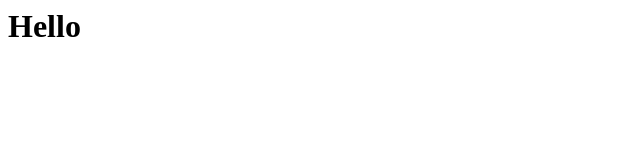
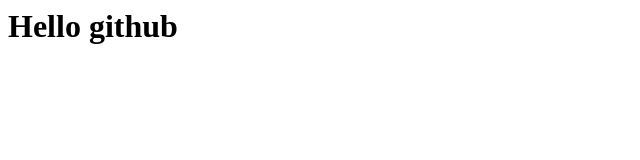
Before and after one commit to kirubhashankarA/chitapp, a plain HTML site: page sample.html in a window 1280 px wide. Shown: the whole page, without its empty margins (0-640 px from the left). Drawn offline with Linux system fonts and the light colour scheme.

Commit message:
updated feature

```diff
--- a/sample.html
+++ b/sample.html
@@ -5,6 +5,6 @@
     <title>Document</title>
 </head>
 <body>
-    <h1>Hello</h1>
+    <h1>Hello github</h1>
 </body>
 </html>
```
